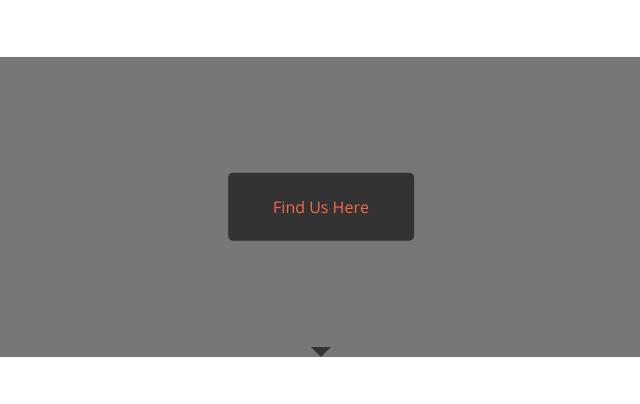
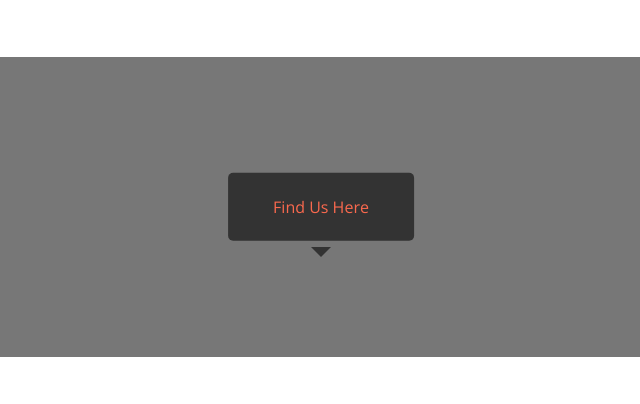
Before and after one commit to Yousef-0-1/moderno, a plain HTML site: page index.html in a window 1280 px wide. Shown: the part 2726-3130 px from the top of the page, 319-959 px from the left. Drawn offline with nearby package versions, Linux system fonts and the light colour scheme; a web font is replaced by a local one.

Commit message:
Update moderno.css

```diff
--- a/css/moderno.css
+++ b/css/moderno.css
@@ -377,9 +377,8 @@ header nav ul a:not(:last-child){
 .contacts .iframe::after {
   content: "";
   position: absolute;
-  bottom: -10px;
+  bottom: calc(50% - 60px);
   left: 50%;
-  translateX(-50%);
   width: 0;
   height: 0;
   transform: translateX(-50%);
```
